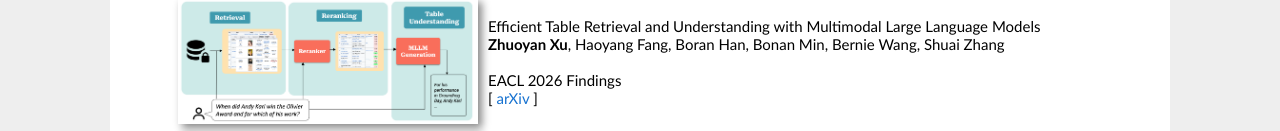
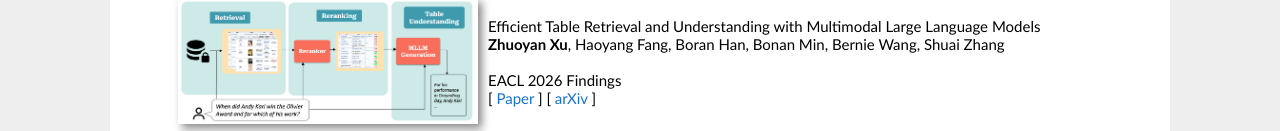
Before and after one commit to zhuoyan-xu/zhuoyan-xu.github.io, a plain HTML site: page index.html in a window 1280 px wide. Shown: the part 790-921 px from the top of the page. Drawn offline with Linux system fonts and the light colour scheme; a script that the page names is missing.

Commit message:
update eacl link

```diff
--- a/index.html
+++ b/index.html
@@ -180,6 +180,11 @@
                             <br>
                             <!-- Work done during internship at AWS summer 2024
                             <br> -->
+                            [
+                            <a href="https://aclanthology.org/2026.findings-eacl.226.pdf">
+                                Paper
+                            </a>
+                            ]
                             [
                             <a href="https://arxiv.org/abs/2602.07642">
                                 arXiv
```
